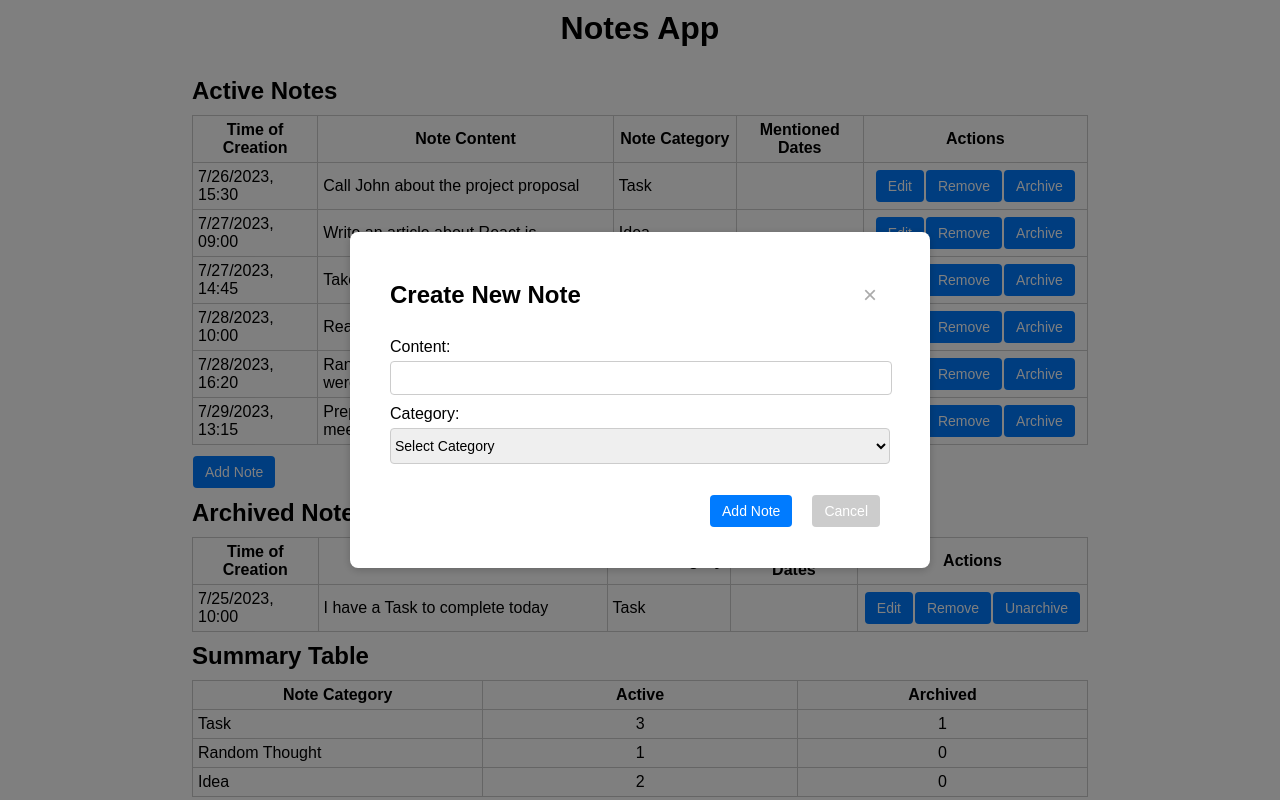
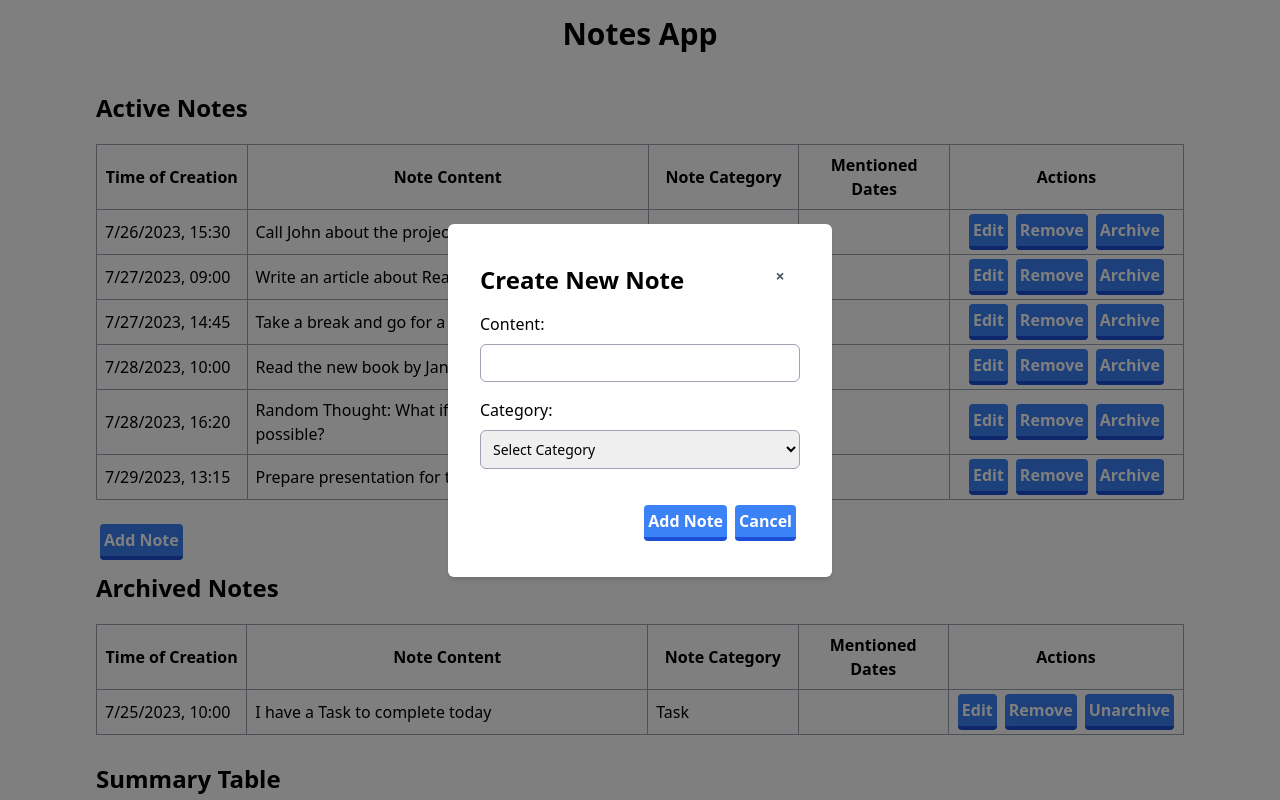
Before and after one commit to dima-diachkov/notes-app-react-redux, a React (Create React App) app: page / in a window 1280 px wide. Both pictures are taken after a click on the button "Add Note". Shown: the top 800 px of the page. Built offline with nearby package versions, Linux system fonts and the light colour scheme.

Commit message:
migrate to tailwind css

```diff
--- a/package.json
+++ b/package.json
@@ -44,5 +44,8 @@
       "last 1 firefox version",
       "last 1 safari version"
     ]
+  },
+  "devDependencies": {
+    "tailwindcss": "^3.3.3"
   }
 }
--- a/public/index.html
+++ b/public/index.html
@@ -2,7 +2,6 @@
 <html lang="en">
   <head>
     <meta charset="utf-8" />
-    <link rel="icon" href="%PUBLIC_URL%/favicon.ico" />
     <meta name="viewport" content="width=device-width, initial-scale=1" />
     <meta name="theme-color" content="#000000" />
     <meta
--- a/src/App.css
+++ /dev/null
@@ -1,186 +0,0 @@
-/* App.css */
-body {
-  font-family: Arial, sans-serif;
-  margin: 0;
-  padding: 0;
-}
-
-.container {
-  max-width: 960px;
-  margin: 0 auto;
-  padding: 20px;
-}
-
-.app-container {
-  display: flex;
-  width: 70%;
-  margin: 0 auto;
-  flex-direction: column;
-  align-items: center;
-  justify-content: center;
-}
-
-.note-page-content {
-  flex: 1;
-  width: 100%;
-  padding: 20px;
-  overflow-y: auto;
-}
-
-table {
-  width: 100%;
-  border-collapse: collapse;
-  margin-top: 10px;
-  margin-bottom: 10px;
-}
-
-table th,
-table td {
-  padding: 5px;
-  border: 1px solid #ccc;
-}
-
-table th:nth-child(1),
-table td:nth-child(1),
-table th:nth-child(3),
-table td:nth-child(3),
-table th:nth-child(4),
-table td:nth-child(4) {
-  width: 135px;
-}
-
-table th:nth-child(2),
-table td:nth-child(2) {
-  width: 390px;
-}
-
-table th:nth-child(5),
-table td:nth-child(5) {
-  width: 220px;
-}
-
-table td:nth-child(5) > div {
-  display: flex;
-  justify-content: center;
-}
-
-button {
-  cursor: pointer;
-  padding: 8px 12px;
-  font-size: 14px;
-  border: none;
-  border-radius: 4px;
-  background-color: #007bff;
-  color: #fff;
-  transition: background-color 0.2s ease;
-  margin: 1px;
-}
-
-button:hover {
-  background-color: #0056b3;
-}
-
-button[type="button"] {
-  background-color: #ccc;
-  color: #fff;
-}
-
-button[type="button"]:hover {
-  background-color: #999;
-}
-
-h1,
-h2 {
-  margin: 10px 0px 0px 0px;
-}
-
-form {
-  margin-top: 20px;
-}
-
-label {
-  display: block;
-  margin-bottom: 5px;
-}
-
-input[type="text"],
-select {
-  width: 100%;
-  padding: 8px 0px;
-  font-size: 14px;
-  border: 1px solid #ccc;
-  border-radius: 4px;
-  margin-bottom: 10px;
-}
-
-button[type="submit"],
-button[type="button"] {
-  margin-right: 10px;
-}
-
-.modal-overlay {
-  position: fixed;
-  top: 0;
-  left: 0;
-  width: 100%;
-  height: 100%;
-  background-color: rgba(0, 0, 0, 0.5);
-  display: flex;
-  justify-content: center;
-  align-items: center;
-}
-
-.modal {
-  background-color: #fff;
-  padding: 40px; /* Increase the padding to add more space */
-  border-radius: 8px;
-  box-shadow: 0px 2px 8px rgba(0, 0, 0, 0.2);
-  width: 500px; /* Adjust the width as needed */
-}
-
-.modal-header {
-  display: flex;
-  justify-content: space-between;
-  align-items: center;
-  margin-bottom: 20px;
-}
-
-.modal h2 {
-  margin: 0;
-}
-
-.modal-close {
-  cursor: pointer;
-  font-size: 24px;
-  color: #aaa;
-  border: none;
-  background-color: transparent;
-}
-
-.modal-close:hover {
-  color: #555;
-}
-
-.modal-footer {
-  display: flex;
-  justify-content: flex-end;
-  margin-top: 20px;
-}
-
-.modal-footer button {
-  margin-left: 10px;
-}
-
-.summary-table table th,
-table td {
-  padding: 5px;
-  border: 1px solid #ccc;
-  width: 350px;
-}
-
-.summary-table th:nth-child(2),
-.summary-table td:nth-child(2),
-.summary-table th:nth-child(3),
-.summary-table td:nth-child(3) {
-  text-align: center;
-}
--- a/src/App.tsx
+++ b/src/App.tsx
@@ -1,10 +1,9 @@
 import React from 'react';
 import NotesPage from './containers/NotesPage';
-import './App.css'
 
 const App: React.FC = () => {
   return (
-    <NotesPage />
+      <NotesPage />
   );
 };
 
--- a/src/components/CreateEditNoteDialog.tsx
+++ b/src/components/CreateEditNoteDialog.tsx
@@ -67,11 +67,11 @@ const CreateEditNoteDialog: React.FC<CreateEditNoteDialogProps> = ({
   };
 
   return isOpen ? (
-    <div className="modal-overlay">
-      <div className="modal">
-        <div className="modal-header">
+    <div className="fixed top-0 left-0 w-full h-full flex justify-center items-center bg-black bg-opacity-50">
+      <div className="bg-white p-8 rounded-md shadow-md w-96">
+        <div className="flex justify-between items-center mb-4">
           <h2>{initialNote ? STRINGS.EDIT_NOTE_TITLE : STRINGS.CREATE_NOTE_TITLE}</h2>
-          <button className="modal-close" onClick={onClose}>
+          <button className="cursor-pointer text-gray-600 w-8 h-8 border-none bg-transparent hover:text-gray-500" onClick={onClose}>
             &times;
           </button>
         </div>
@@ -83,6 +83,7 @@ const CreateEditNoteDialog: React.FC<CreateEditNoteDialogProps> = ({
               id="content"
               value={content}
               onChange={(e) => setContent(e.target.value)}
+              className="w-full p-2 text-sm border border-gray-400 rounded-md mb-4"
             />
           </div>
           <div>
@@ -91,6 +92,7 @@ const CreateEditNoteDialog: React.FC<CreateEditNoteDialogProps> = ({
               id="category"
               value={category}
               onChange={(e) => setCategory(e.target.value)}
+              className="w-full p-2 text-sm border border-gray-400 rounded-md mb-4"
             >
               <option value="">Select Category</option>
               <option value="Task">Task</option>
@@ -98,9 +100,9 @@ const CreateEditNoteDialog: React.FC<CreateEditNoteDialogProps> = ({
               <option value="Idea">Idea</option>
             </select>
           </div>
-          <div className="modal-footer">
-            <button type="submit">{initialNote ? STRINGS.SAVE_BUTTON_TEXT : STRINGS.ADD_NOTE_BUTTON_TEXT}</button>
-            <button type="button" onClick={onClose}>
+          <div className="flex justify-end mt-4">
+            <button>{initialNote ? STRINGS.SAVE_BUTTON_TEXT : STRINGS.ADD_NOTE_BUTTON_TEXT}</button>
+            <button onClick={onClose}>
               {STRINGS.CANCEL_BUTTON_TEXT}
             </button>
           </div>
--- /dev/null
+++ b/src/components/SummaryTable/index.ts
@@ -0,0 +1 @@
+export * from './SummaryTable';
--- /dev/null
+++ b/src/components/SummaryTable/summaryTable.css
@@ -0,0 +1,12 @@
+.summary-table table th,
+table td {
+    @apply p-2 border border-gray-400;
+    @apply w-96;
+}
+
+.summary-table th:nth-child(2),
+.summary-table td:nth-child(2),
+.summary-table th:nth-child(3),
+.summary-table td:nth-child(3) {
+    @apply text-center;
+}
--- a/src/containers/NotesPage.tsx
+++ b/src/containers/NotesPage.tsx
@@ -2,8 +2,8 @@ import React, { useEffect } from 'react';
 import { useSelector, useDispatch } from 'react-redux';
 import { RootState } from '../types/types';
 import NoteTable from '../components/NoteTable';
-import SummaryTable from '../components/SummaryTable';
 import { updateSummary } from '../actions/noteActions';
+import { SummaryTable } from '../components/SummaryTable';
 
 const NotesPage: React.FC = () => {
   const notes = useSelector((state: RootState) => state.notesState.notes);
@@ -15,11 +15,15 @@ const NotesPage: React.FC = () => {
   }, [notes, dispatch]);
 
   return (
-    <div className="app-container">
-      <h1>Notes App</h1>
-      <div className="note-page-content">
-        <NoteTable notes={notes} />
-        <SummaryTable summaryData={summaryData} />
+    <div className="max-w-6xl mx-auto my-0">
+      <h1 className="text-center mt-4 mb-0 text-3xl font-bold">Notes App</h1>
+      <div className="flex flex-col justify-between items-stretch p-8 min-h-screen">
+        <div>
+          <NoteTable notes={notes} />
+        </div>
+        <div>
+          <SummaryTable summaryData={summaryData} />
+        </div>
       </div>
     </div>
   );
--- /dev/null
+++ b/src/index.css
@@ -0,0 +1,48 @@
+@import 'tailwindcss/base';
+@import 'tailwindcss/components';
+@import 'tailwindcss/utilities';
+
+h2 {
+    @apply mt-2 text-2xl font-bold;
+}
+
+button {
+    @apply cursor-pointer bg-blue-500 hover:bg-blue-400 text-white font-bold py-1 px-1 m-1 border-b-4 border-blue-700 hover:border-blue-500 rounded;
+}
+
+table {
+    @apply w-full border-collapse mt-5 mb-5;
+}
+
+label {
+    @apply block mb-2;
+}
+
+table th,
+table td {
+    @apply p-2 border border-gray-400;
+}
+
+table th:nth-child(1),
+table td:nth-child(1),
+table th:nth-child(3),
+table td:nth-child(3),
+table th:nth-child(4),
+table td:nth-child(4) {
+    @apply w-36;
+}
+
+table th:nth-child(2),
+table td:nth-child(2) {
+    @apply w-96;
+}
+
+table th:nth-child(5),
+table td:nth-child(5) {
+    @apply w-56;
+    @apply p-0;
+}
+
+table td:nth-child(5)>div {
+    @apply flex justify-center;
+}
--- a/src/index.tsx
+++ b/src/index.tsx
@@ -3,6 +3,7 @@ import ReactDOM from 'react-dom/client';
 import { Provider } from 'react-redux';
 import store from './store';
 import App from './App';
+import './index.css';
 
 const root = ReactDOM.createRoot(
   document.getElementById('root') as HTMLElement
--- /dev/null
+++ b/tailwind.config.js
@@ -0,0 +1,10 @@
+/** @type {import('tailwindcss').Config} */
+module.exports = {
+  content: [
+    "./src/**/*.{js,jsx,ts,tsx}",
+  ],
+  theme: {
+    extend: {},
+  },
+  plugins: [],
+}
```
Also changed, not shown: src/components/SummaryTable/SummaryTable.tsx (renamed from src/components/SummaryTable.tsx, +5 -6 lines), 1 other file (tests, documents, lock files or other folders).
